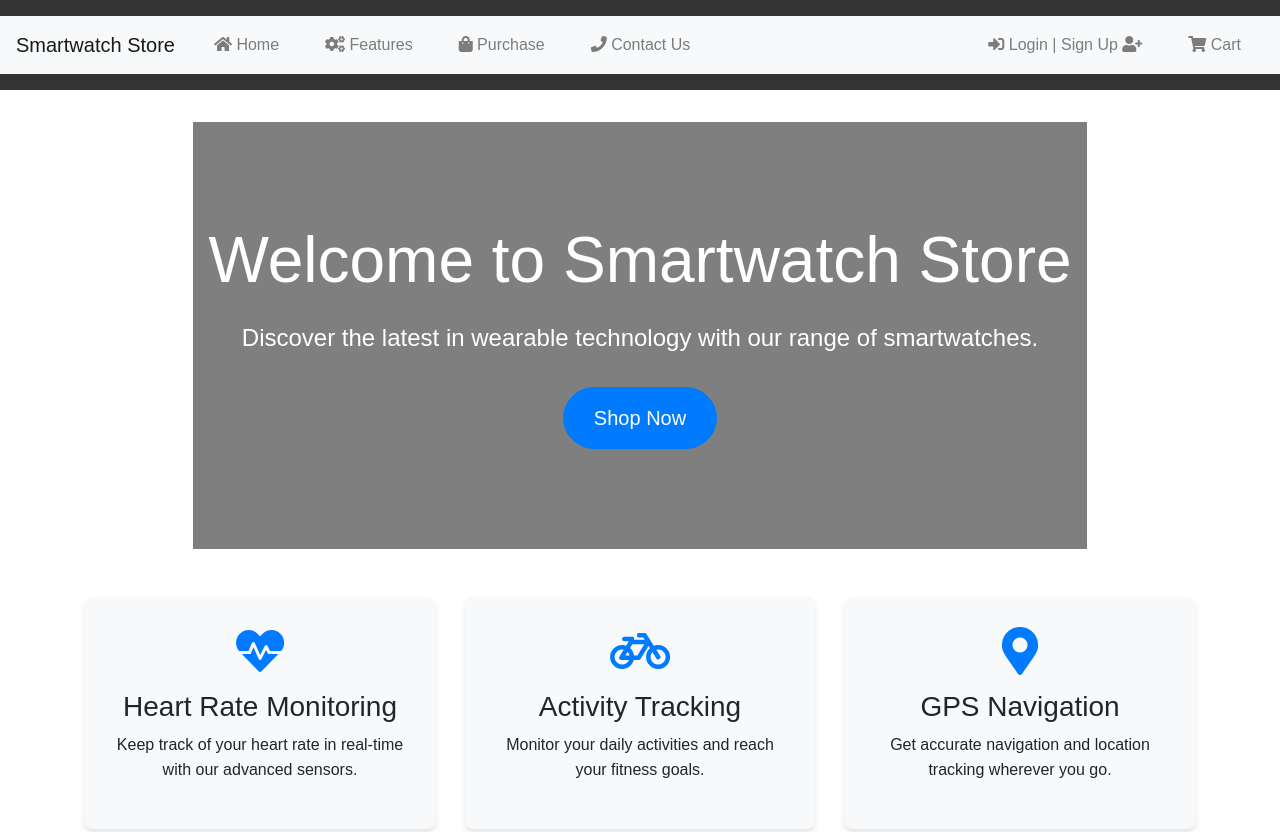
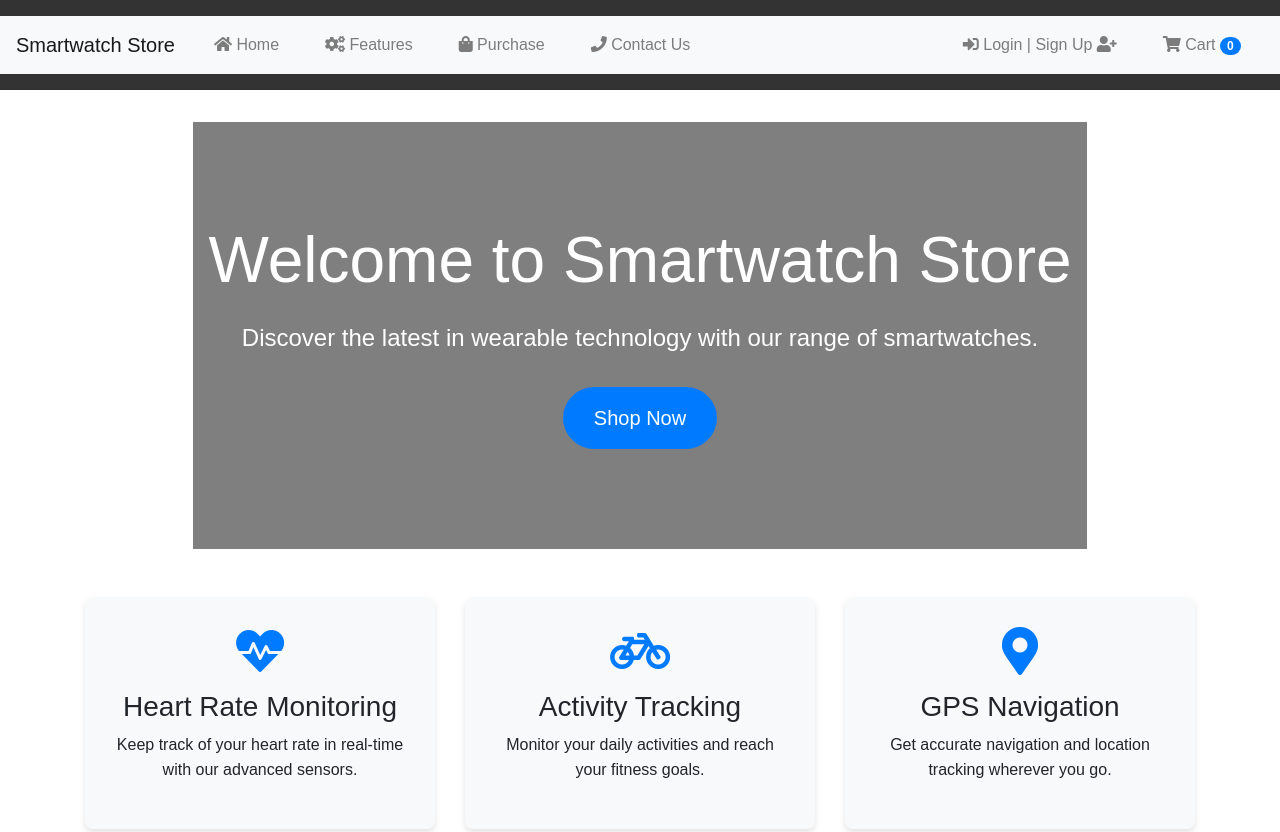
Before and after one commit to 07faizanali/Stories-Arabic-FZ-Assesment, a plain HTML site: page index.html in a window 1280 px wide. Shown: the top 832 px of the page. Drawn offline with nearby package versions, Linux system fonts and the light colour scheme.

Commit message:
5 commit

```diff
--- a/cart.html
+++ b/cart.html
@@ -14,6 +14,7 @@
     <script src="https://cdn.jsdelivr.net/npm/@popperjs/core@2.5.4/dist/umd/popper.min.js"></script>
     <script src="https://stackpath.bootstrapcdn.com/bootstrap/4.5.2/js/bootstrap.min.js"></script>
     <script src="https://kit.fontawesome.com/a076d05399.js"></script>
+    <script src="script.js"></script>
 </head>
 <body>
     <header>
@@ -36,7 +37,9 @@
                 </ul>
                 <ul class="navbar-nav ml-auto">
                     <li class="nav-item">
-                        <a class="nav-link" href="cart.html"><i class="fas fa-shopping-cart"></i> Cart</a>
+                        <a class="nav-link" href="cart.html"><i class="fas fa-shopping-cart"></i> Cart
+                            <span id="cart-count" class="badge badge-pill badge-primary">0</span>
+                        </a>
                     </li>
                     <li class="nav-item">
                         <a class="nav-link" href="signup.html"><i class="fas fa-sign-in-alt"></i> Login | Sign Up <i class="fas fa-user-plus"></i></a>
--- a/index.html
+++ b/index.html
@@ -40,7 +40,9 @@
                         <a class="nav-link" href="signup.html"><i class="fas fa-sign-in-alt"></i> Login | Sign Up <i class="fas fa-user-plus"></i></a>
                     </li>
                     <li class="nav-item">
-                        <a class="nav-link" href="cart.html"><i class="fas fa-shopping-cart"></i> Cart</a>
+                        <a class="nav-link" href="cart.html"><i class="fas fa-shopping-cart"></i> Cart
+                            <span id="cart-count" class="badge badge-pill badge-primary">0</span>
+                        </a>
                     </li>
                 </ul>
             </div>
@@ -116,5 +118,6 @@
     <script src="https://code.jquery.com/jquery-3.5.1.slim.min.js"></script>
     <script src="https://cdn.jsdelivr.net/npm/@popperjs/core@2.5.4/dist/umd/popper.min.js"></script>
     <script src="https://stackpath.bootstrapcdn.com/bootstrap/4.5.2/js/bootstrap.min.js"></script>
+    <script src="script.js"></script>
 </body>
 </html>
--- a/script.js
+++ b/script.js
@@ -1,9 +1,3 @@
-
-
-function changeImage(src) {
-    document.getElementById('main-image').src = src;
-}
-
 
 function toggleForm() {
     var loginForm = document.getElementById('loginForm');
@@ -11,7 +5,11 @@ function toggleForm() {
     loginForm.classList.toggle('active');
     signupForm.classList.toggle('active');
 }
-// Function to add product to cart
+// Function to change the main product image
+function changeImage(src) {
+    document.getElementById('main-image').src = src;
+}
+
 // Function to add product to cart
 function addToCart() {
     const product = {
@@ -37,13 +35,20 @@ function addToCart() {
     localStorage.setItem('cart', JSON.stringify(cart));
     alert('Product added to cart!');
     console.log('Cart:', cart); // Debug log
+
+    // Redirect to cart page
+    window.location.href = 'cart.html';
 }
 
 
-// Function to change the main product image
-function changeImage(imagePath) {
-    document.getElementById('main-image').src = imagePath;
+// Function to update the cart item count in the navbar
+function updateCartCount() {
+    const cart = JSON.parse(localStorage.getItem('cart')) || [];
+    const totalItems = cart.reduce((sum, item) => sum + (item.quantity || 0), 0);
+
+    // Update the cart count in the navbar
+    document.getElementById('cart-count').textContent = totalItems;
 }
 
-// Add event listener to the button
-document.querySelector('.add-to-cart').addEventListener('click', addToCart);
+// Call the function when the page loads
+document.addEventListener('DOMContentLoaded', updateCartCount);
```
Also changed, not shown: contact.html (+4 -1 lines), product.html (+3 -1 lines), signup.html (+3 -1 lines).
